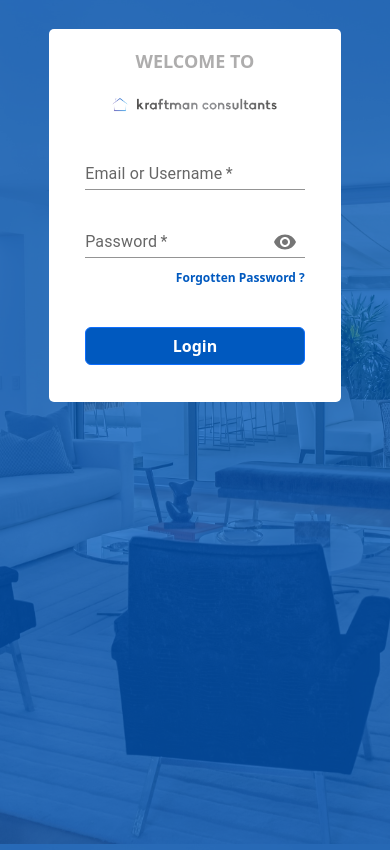
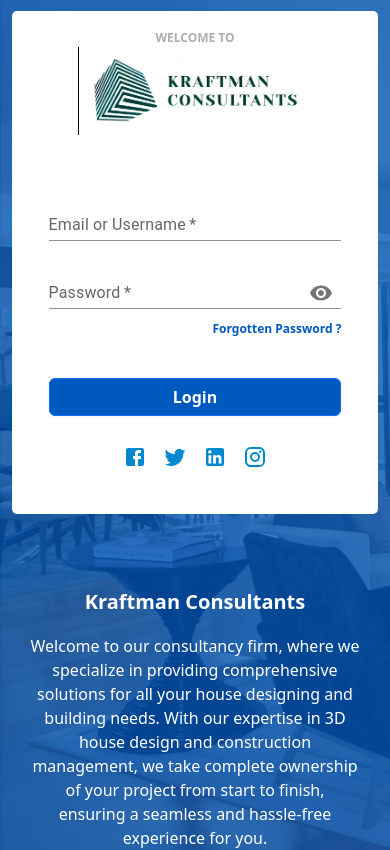
Before and after one commit to Huzefa743/TenderTrackr, a React (Create React App) app in the folder Frontend/: page / in a window 390 px wide. Shown: the top 850 px of the page. Built offline with nearby package versions, Linux system fonts and the light colour scheme.

Commit message:
updated UI chnages

```diff
--- a/Frontend/src/screen/Home/Dashboard.js
+++ b/Frontend/src/screen/Home/Dashboard.js
@@ -171,7 +171,7 @@ function Dashboard() {
             {customerList.map(customerDetails=>(
                 <>
 
-       <ListItem style={{width:'100%'}} onClick={()=>{navigate('/customer-details/'+customerDetails.cust_id)}}>
+       <ListItem style={{width:'100%', cursor:'pointer'}} onClick={()=>{navigate('/customer-details/'+customerDetails.cust_id)}}>
         <ListItemAvatar>
 
         <Avatar  {...stringAvatar(customerDetails.name)} src="/static/images/avatar/1.jpg" />
--- a/Frontend/src/screen/Home/Home.js
+++ b/Frontend/src/screen/Home/Home.js
@@ -21,7 +21,7 @@ function Home() {
   function logOut(){
     console.log("log out is working...")
     window.localStorage.clear();
-    navigate('/login')
+    navigate('/')
   }
 
   return (
--- a/Frontend/src/screen/crateCustomer/CreateCustomer.js
+++ b/Frontend/src/screen/crateCustomer/CreateCustomer.js
@@ -21,7 +21,7 @@ function CreateCustomer() {
   function logOut(){
     console.log("log out is working...")
     window.localStorage.clear();
-    navigate('/login')
+    navigate('/')
   }
 
   return (
--- a/Frontend/src/screen/cratePayment/CreatePayment.js
+++ b/Frontend/src/screen/cratePayment/CreatePayment.js
@@ -21,7 +21,7 @@ function CreatePayment() {
   function logOut(){
     console.log("log out is working...")
     window.localStorage.clear();
-    navigate('/login')
+    navigate('/')
   }
 
   return (
--- a/Frontend/src/screen/crateSite/Dashboard.js
+++ b/Frontend/src/screen/crateSite/Dashboard.js
@@ -84,14 +84,14 @@ function Dashboard() {
 
 
                 <div className='row' style={{marginLeft:0}}>
-                <div className='col-xl-6 col-lg-6 col-md-6 col-sm-12 col-xs-12' style={{marginRight:0}}>
-                                    <TextField id="standard-select-currency" name='ttglEnqRefNo'  disabled={disableCreateSiteField} onChange={(event) => setCustomerId(event.target.value)} value={customerId} select label="Customer" defaultValue="" variant="standard" style={{fontSize:12, width:'98%'}}>
+                <div className='col-xl-6 col-lg-6 col-md-6 col-sm-12 col-xs-12' style={{marginRight:0, marginTop:10}}>
+                                    <TextField id="standard-select-currency" name='ttglEnqRefNo'  disabled={disableCreateSiteField} onChange={(event) => setCustomerId(event.target.value)} value={customerId} select label="Customer" defaultValue="" variant="standard" fullWidth>
                                                 {customerList.map((customerDetails)=>(
                                                     <MenuItem value={customerDetails.cust_id} >{customerDetails.name}</MenuItem>
                                                 ))}
                                     </TextField>
                                 </div>
-                    <div className='col-xl-6 col-lg-6 col-md-6 col-sm-12 col-xs-12'>
+                    <div className='col-xl-6 col-lg-6 col-md-6 col-sm-12 col-xs-12' style={{marginTop:0}}>
                         <TextField  margin="dense"  name='name'  disabled={disableCreateSiteField} onChange={event => handleCreateCustoemrFormChange(event)} value={createSiteFormFields.name} label="Site Name" placeholder='Shymla Hills' type="text" fullWidth variant="standard"/>
                     </div>
                 </div>
--- a/Frontend/src/screen/crateWork/CreateWork.js
+++ b/Frontend/src/screen/crateWork/CreateWork.js
@@ -21,7 +21,7 @@ function CreateWork() {
   function logOut(){
     console.log("log out is working...")
     window.localStorage.clear();
-    navigate('/login')
+    navigate('/')
   }
 
   return (
--- a/Frontend/src/screen/createMaterial/CreateMaterial.js
+++ b/Frontend/src/screen/createMaterial/CreateMaterial.js
@@ -21,7 +21,7 @@ function CreateMaterial() {
   function logOut(){
     console.log("log out is working...")
     window.localStorage.clear();
-    navigate('')
+    navigate('/')
   }
 
   return (
--- a/Frontend/src/screen/createMaterial/Dashboard.js
+++ b/Frontend/src/screen/createMaterial/Dashboard.js
@@ -203,7 +203,7 @@ function Dashboard() {
                 </div>
                 <div className='row' style={{marginLeft:0}}>
 
-                    <div className='col-xl-6 col-lg-6 col-md-6 col-sm-12 col-xs-12'>
+                    <div className='col-xl-6 col-lg-6 col-md-6 col-sm-12 col-xs-12' style={{marginTop:10}}>
                         <TextField size='small' select name='mop'  disabled={disableCreateMaterialField} onChange={event => handleCreateCustoemrFormChange(event)} value={createMaterialFormFields.mop}  placeholder='Done'  label="Mode Of Payment" defaultValue="Cash" fullWidth variant="standard"  >
                                     <MenuItem value={"Cash"}>Cash</MenuItem>
                                     <MenuItem  value={"Phone Pay"}>Phone Pay </MenuItem>
--- a/Frontend/src/screen/login/Login.js
+++ b/Frontend/src/screen/login/Login.js
@@ -3,7 +3,7 @@ import "./Login.css";
 import { Formik } from "formik";
 import {Image, Form, Button, NavLink} from 'react-bootstrap'
 import bgImage from "../../logos/bg-image.jpg"
-import logo from "../../logos/main-logo.png"
+import logo from "../../logos/logo-main.png"
 import { color } from "@mui/system";
 import { Link, useNavigate } from "react-router-dom";
 import TextField from '@mui/material/TextField';
@@ -15,8 +15,12 @@ import Visibility from '@mui/icons-material/Visibility';
 import VisibilityOff from '@mui/icons-material/VisibilityOff';
 import IconButton from '@mui/material/IconButton';
 import * as API from "../../services/services";
-import { FormHelperText } from "@mui/material";
+import { Divider, FormHelperText } from "@mui/material";
 import Loader from "../../components/Loader/laoder";
+import FacebookIcon from '@mui/icons-material/Facebook';
+import InstagramIcon from '@mui/icons-material/Instagram';
+import LinkedInIcon from '@mui/icons-material/LinkedIn';
+import TwitterIcon from '@mui/icons-material/Twitter';
 
 
 const Login = () => {
@@ -68,7 +72,7 @@ const Login = () => {
   return (
   <>
 
-    <div style={{backgroundImage:`url(${bgImage})`,  backgroundRepeat:'no-repeat', backgroundAttachment:'fixed', backgroundSize:'cover'}}>
+    <div className="d-none d-sm-block" style={{backgroundImage:`url(${bgImage})`,  backgroundRepeat:'no-repeat', backgroundAttachment:'fixed', backgroundSize:'cover'}}>
 
 
 
@@ -77,8 +81,8 @@ const Login = () => {
 
         <div className="col-xl-6 col-lg-6 col-sm-12 col-xs-12" style={{ background:'rgb(0, 89, 191,0.75)', height:'900px'  }}>
             <div style={{margin:'10%', background:'white', borderRadius:5, padding:'10%', paddingTop:'5%', textAlign:'center', marginTop:'8%'}}>
-                <p style={{fontSize:18, fontWeight:700, color:'#AEADAD', opacity:1}}>WELCOME TO</p>
-                <img src={logo} style={{height:'80%', width:'80%'}}></img>
+                <p style={{fontSize:12, fontWeight:700, color:'#AEADAD', opacity:1, marginBottom:0}}>WELCOME TO</p>
+                <img src={logo} style={{height:'70%', width:'80%'}}></img>
 
                   <Form style={{textAlign:'left', marginTop:'10%'}}>
                   <TextField error={errorOccur} helperText={errorMessage} id="standard-basic" onChange={(e) => {setEmail(e.target.value)}} required label="Email or Username" variant="standard" style={{width:'100%', marginBottom:20}}/>
@@ -115,6 +119,69 @@ const Login = () => {
         </div>
       </div>
     </div>
+    <div className="d-block d-sm-none" style={{backgroundImage:`url(${bgImage})`,  backgroundRepeat:'no-repeat', backgroundAttachment:'fixed', backgroundSize:'cover'}}>
+   <div className="row"  style={{padding:0, margin:0, height:'auto', width:'100%', backgroundColor:''}}>
+
+        <div className="col-xl-6 col-lg-6 col-sm-12 col-xs-12" style={{ background:'rgb(0, 89, 191,0.75)', height:'auto'  }}>
+            <div style={{ background:'white', borderRadius:5, padding:'10%', paddingTop:'5%', textAlign:'center', marginTop:'3%'}}>
+                <p style={{fontSize:12, fontWeight:700, color:'#AEADAD', opacity:1, marginBottom:0}}>WELCOME TO</p>
+                <img src={logo} style={{height:'70%', width:'80%'}}></img>
+
+                  <Form style={{textAlign:'left', marginTop:'20%'}}>
+                  <TextField error={errorOccur} helperText={errorMessage} id="standard-basic" onChange={(e) => {setEmail(e.target.value)}} required label="Email or Username" variant="standard" style={{width:'100%', marginBottom:20}}/>
+
+                  <FormControl sx={{ width: '100%', marginBottom:1 }} variant="standard" required>
+                        <InputLabel htmlFor="standard-adornment-password">Password</InputLabel>
+                            <Input error={errorOccur} helperText={errorMessage} onChange={(e) => {setPassword(e.target.value)}} id="standard-adornment-password" type={showPassword ? 'text' : 'password'}
+                              endAdornment={ <InputAdornment position="end"> <IconButton aria-label="toggle password visibility"
+                                    onClick={handleClickShowPassword}
+                                    onMouseDown={handleMouseDownPassword}>
+                                    {showPassword ? <VisibilityOff /> : <Visibility />} </IconButton>
+                            </InputAdornment>}/>
+                            <FormHelperText id="standard-weight-helper-text" style={{color:'#d32f2f'}}>{errorMessage}</FormHelperText>
+                   </FormControl>
+                        {/* <Form.Group className="mb-3" controlId="exampleForm.ControlInput1">
+                          <Form.Label style={{fontWeight:600, color:"#5F5E5E"}}>Username</Form.Label>
+                          <Form.Control type="email" placeholder="name@example.com" />
+                        </Form.Group>
+                        <Form.Group className="mb-3" controlId="exampleForm.ControlInput1">
+                          <Form.Label style={{fontWeight:600, color:"#5F5E5E"}}>Password</Form.Label>
+                          <Form.Control type="password" placeholder="Password" />
+                        </Form.Group> */}
+                        <NavLink><p style={{fontWeight:700, fontSize:12, textAlign:'right', color:'#0059BF', marginBottom:40}}>Forgotten Password ?</p></NavLink>
+                        <Button onClick={loginUser} style={{width:'100%', backgroundColor:'#0059BF', fontWeight:700}}>{spinnerVisible ? <Loader/>:<>Login</>}</Button>
+                        {/* <ButtonPr width="100%" height={ 40} label="Login" fontSize={14} fontWeight={700} /></Link> */}
+                  </Form>
+                  <Divider/>
+                   <div style={{ marginTop:20, display: 'flex', justifyContent: 'center' }}>
+
+                      <div style={{ margin: '0 10px' }}>
+                             <IconButton aria-label="delete" >
+                                  <FacebookIcon color="info" />
+                              </IconButton>
+                              <IconButton aria-label="delete">
+                                  <TwitterIcon color="info" />
+                              </IconButton>
+                              <IconButton aria-label="delete">
+                                  <LinkedInIcon color="info" />
+                              </IconButton>
+                              <IconButton aria-label="delete">
+                                  <InstagramIcon color="info" />
+                              </IconButton>
+                      </div>
+
+                  </div>
+
+            </div>
+        </div>
+        <div className="col-xl-6 col-lg-6 col-sm-12 col-xs-12" style={{ background:'rgb(0, 89, 191,0.75)', }}>
+            <div style={{color:'white', textAlign:'center', justifyContent:'center',backgroundColor:'', marginTop:'0%', padding:'5%', height:'400px', paddingTop:'20%'}}>
+              <p style={{fontWeight:700, fontSize:20, marginBottom:'5%'}}>Kraftman Consultants</p>
+              <p>Welcome to our consultancy firm, where we specialize in providing comprehensive solutions for all your house designing and building needs. With our expertise in 3D house design and construction management, we take complete ownership of your project from start to finish, ensuring a seamless and hassle-free experience for you.</p>
+            </div>
+        </div>
+      </div>
+      </div>
   </>
   );
 };
```
Also changed, not shown: Frontend/src/screen/crateWork/Dashboard.js (+6 -6 lines), Frontend/src/screen/customerDetails/Dashboard.js (+9 -2 lines), Frontend/src/services/services.js (+12 -0 lines), Frontend/src/logos/logo-main.png (added), Frontend/src/logos/logo-main2.png (added), 24 other files (tests, documents, lock files or other folders).
